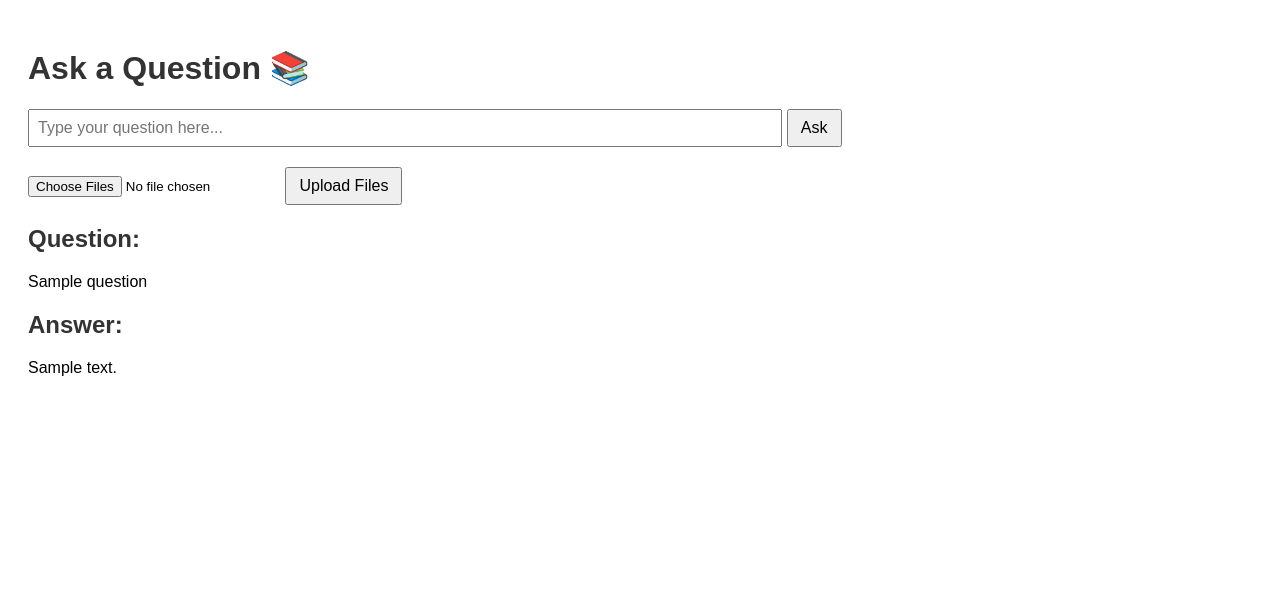
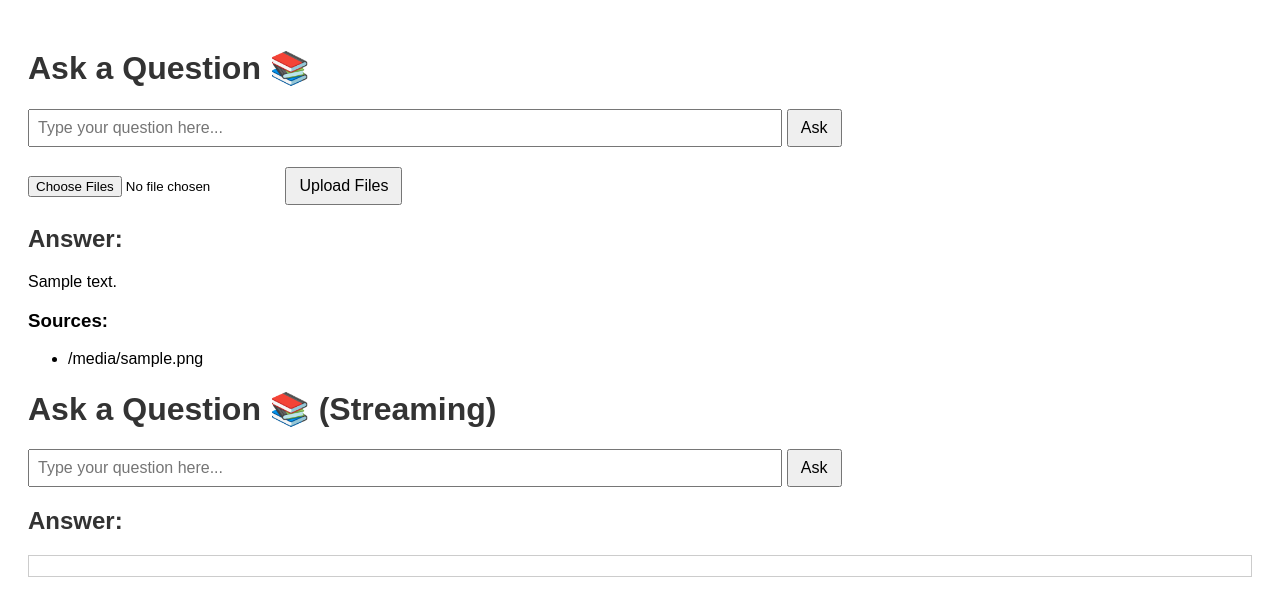
Before and after one commit to SidharthSNair/Finance_Rag_Project, a FastAPI app: template frontend/templates/index.html in a window 1280 px wide. Shown: the top 616 px of the page. Run offline with FastAPI, Linux system fonts and the light colour scheme; the template is opened without the code that fills it: most values are stand-ins (such as "Sample title", 1, 10 or a date in 2020).

Commit message:
added streaming, citation, etc

```diff
--- a/backend/agents/ingest_documents.py
+++ b/backend/agents/ingest_documents.py
@@ -81,10 +81,10 @@ def ingest_uploaded_documents():
 
 
 # Run manually only if needed
-if __name__ == "__main__":
-    ingest_uploaded_documents()
+# if __name__ == "__main__":
+#     ingest_uploaded_documents()
 
 # 4. main
 if __name__ == "__main__":
     # print("🔹 Loading documents...")
-    ingest_uploaded_documents()
+    ingest_present_docs()
--- a/backend/main.py
+++ b/backend/main.py
@@ -2,13 +2,18 @@ import os
 import shutil
 
 
-from fastapi import FastAPI, Request, Form, UploadFile, File
+from fastapi import FastAPI, Request, Form, UploadFile, File, WebSocket
 from fastapi.responses import HTMLResponse, RedirectResponse
 from fastapi.templating import Jinja2Templates
 
+from langchain.callbacks.base import BaseCallbackHandler
 
 #from chains.qa_chain import get_qa_chain
-from backend.chains.qa_lcel_chain import get_lcel_qa_chain
+from backend.chains.qa_lcel_chain import (
+    get_lcel_qa_chain,
+    get_lcel_qa_chain_streaming,
+    get_lcel_qa_chain_with_sources
+)
 from backend.agents.ingest_documents import ingest_uploaded_documents
 
 
@@ -20,15 +25,50 @@ qa_chain = get_lcel_qa_chain()
 UPLOAD_DIR = os.path.abspath(os.path.join(os.path.dirname(__file__), "..", "uploaded_docs"))
 os.makedirs(UPLOAD_DIR, exist_ok=True)
 
+class WebSocketCallbackHandler(BaseCallbackHandler):
+    def __init__(self, websocket: WebSocket):
+        self.websocket = websocket
+
+    async def on_llm_new_token(self, token: str, **kwargs):
+        await self.websocket.send_text(token)
+
 @app.get("/", response_class=HTMLResponse)
 def read_root(request: Request):
     return templates.TemplateResponse("index.html", {"request": request, "answer": ""})
 
+
 @app.post("/ask", response_class=HTMLResponse)
 def ask_question(request: Request, question: str = Form(...)):
-    qa_chain = get_lcel_qa_chain()
-    response = qa_chain.invoke(question)
-    return templates.TemplateResponse("index.html", {"request": request, "answer": response, "question": question})
+    retriever, qa_chain = get_lcel_qa_chain_with_sources()
+
+    # Get sources separately
+    docs = retriever.get_relevant_documents(question)
+    sources = [doc.page_content for doc in docs]
+
+    answer = qa_chain.invoke(question)
+
+    return templates.TemplateResponse(
+        "index.html",
+        {
+            "request": request,
+            "answer": answer,
+            "question": question,
+            "sources": sources
+        }
+    )
+
+@app.websocket("/ws/ask")
+async def websocket_ask(websocket: WebSocket):
+    await websocket.accept()
+    question = await websocket.receive_text()
+
+    callback_handler = WebSocketCallbackHandler(websocket)
+    qa_chain = get_lcel_qa_chain_streaming(callbacks=[callback_handler])
+
+    # Run the chain (final answer will still be streamed token by token)
+    await qa_chain.ainvoke(question)
+
+    await websocket.close()
 
 @app.post("/upload")
 async def upload_files(files: list[UploadFile] = File(...)):
--- a/frontend/templates/index.html
+++ b/frontend/templates/index.html
@@ -26,20 +26,55 @@
         <button type="submit">Ask</button>
     </form>
 
+
+
     <!-- Upload Files -->
     <form method="post" action="/upload" enctype="multipart/form-data">
         <input type="file" name="files" multiple required>
         <button type="submit">Upload Files</button>
     </form>
 
-    {% if question %}
-        <h2>Question:</h2>
-        <p>{{ question }}</p>
-    {% endif %}
+{% if answer %}
+    <h2>Answer:</h2>
+    <p>{{ answer }}</p>
+{% endif %}
 
-    {% if answer %}
-        <h2>Answer:</h2>
-        <p>{{ answer }}</p>
-    {% endif %}
+{% if sources %}
+    <h3>Sources:</h3>
+    <ul>
+        {% for src in sources %}
+            <li>{{ src }}</li>
+        {% endfor %}
+    </ul>
+{% endif %}
+
+    <h1>Ask a Question 📚 (Streaming)</h1>
+    <input type="text" id="question" placeholder="Type your question here..." />
+    <button onclick="sendQuestion()">Ask</button>
+
+    <h2>Answer:</h2>
+    <div id="answer" style="white-space: pre-wrap; border: 1px solid #ccc; padding: 10px;"></div>
+
+
 </body>
+<script>
+function sendQuestion() {
+    const ws = new WebSocket("ws://localhost:8000/ws/ask");
+    const question = document.getElementById("question").value;
+    const answerDiv = document.getElementById("answer");
+    answerDiv.innerText = "";
+
+    ws.onopen = () => {
+        ws.send(question);
+    };
+
+    ws.onmessage = (event) => {
+        answerDiv.innerText += event.data;
+    };
+
+    ws.onclose = () => {
+        console.log("WebSocket closed");
+    };
+}
+</script>
 </html>
--- a/requirements.txt
+++ b/requirements.txt
@@ -1,5 +1,7 @@
 langchain
-langchain-community
+langchain_community
+langchain_ollama
+langchain_chroma
 chromadb
 fastapi
 uvicorn
```
Also changed, not shown: backend/chains/qa_lcel_chain.py (+67 -2 lines), 2 other files.
